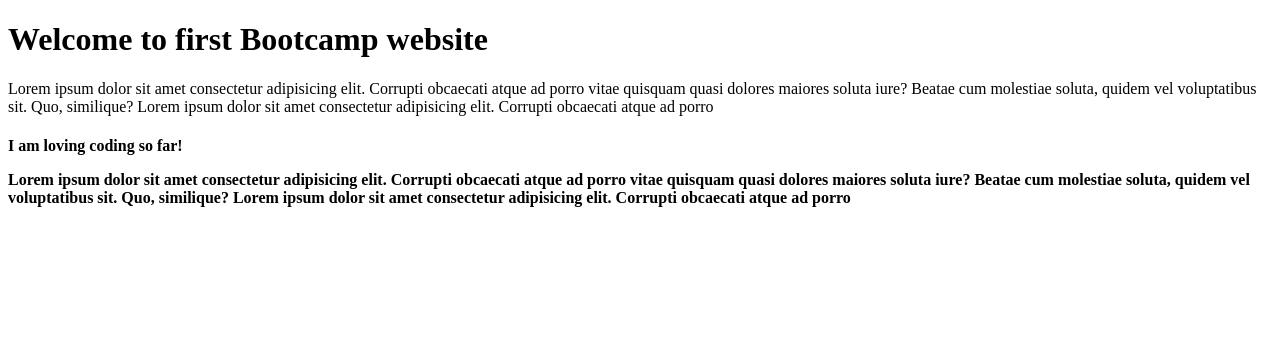
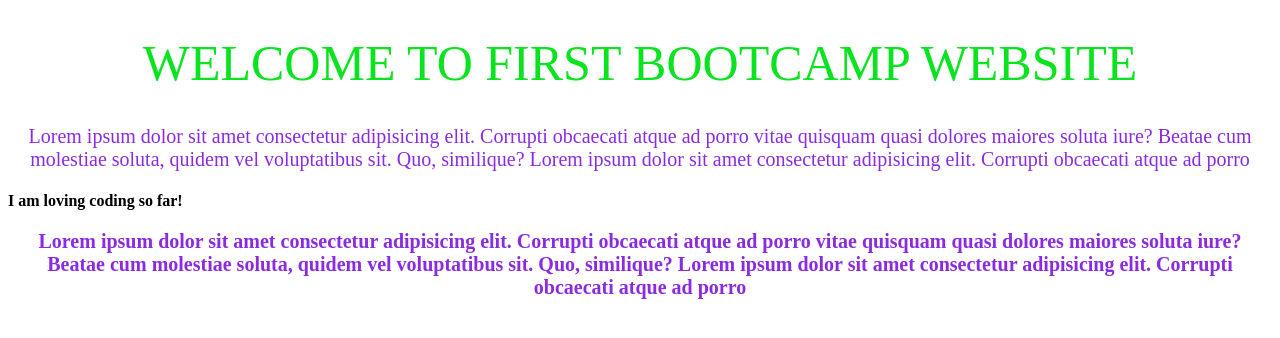
Before and after one commit to EnockMasakhwe/First_Karim, a plain HTML site: page index.html in a window 1280 px wide. Drawn offline with Linux system fonts and the light colour scheme.

Commit message:
styling header

```diff
--- a/css/style.css
+++ b/css/style.css
@@ -0,0 +1,14 @@
+h1 {
+color: #0ae420;
+font-size: 50px;
+text-transform: uppercase;
+font-weight: normal;
+text-align: center;
+}
+p {
+    font-size: 20px;
+    text-align: center;
+    margin-top: 20px;
+    margin-bottom: 20px;
+    color: blueviolet;
+}
--- a/index.html
+++ b/index.html
@@ -4,6 +4,7 @@
     <meta charset="UTF-8">
     <meta name="viewport" content="width=device-width, initial-scale=1.0">
     <title>My first Bootcamp Website</title>
+    <link rel="stylesheet" href="/css/style.css">
 </head>
 <body>
 
```
